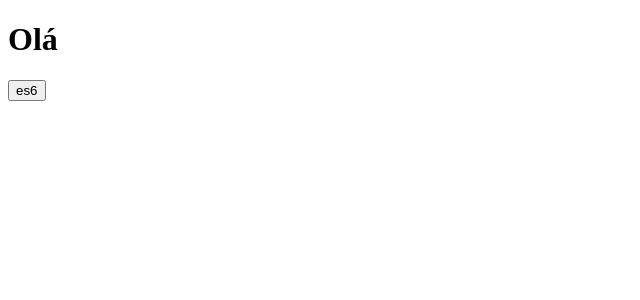
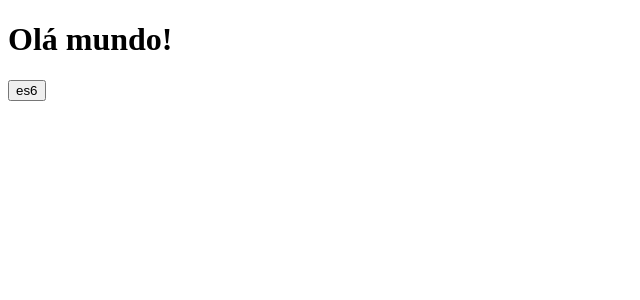
Before and after one commit to raulmartins/madereirasaojose, a React (Create React App) app: page / in a window 1280 px wide. Shown: the top 300 px of the page, without its empty margins (0-640 px from the left). Built offline with nearby package versions, Linux system fonts and the light colour scheme.

Commit message:
Olá Mundo

```diff
--- a/src/components/title/index.js
+++ b/src/components/title/index.js
@@ -3,7 +3,7 @@ import React from "react";
 // import { Container } from './styles';
 
 function title() {
-  return <h1>Olá</h1>;
+  return <h1>Olá mundo!</h1>;
 }
 
 export default title;
```
